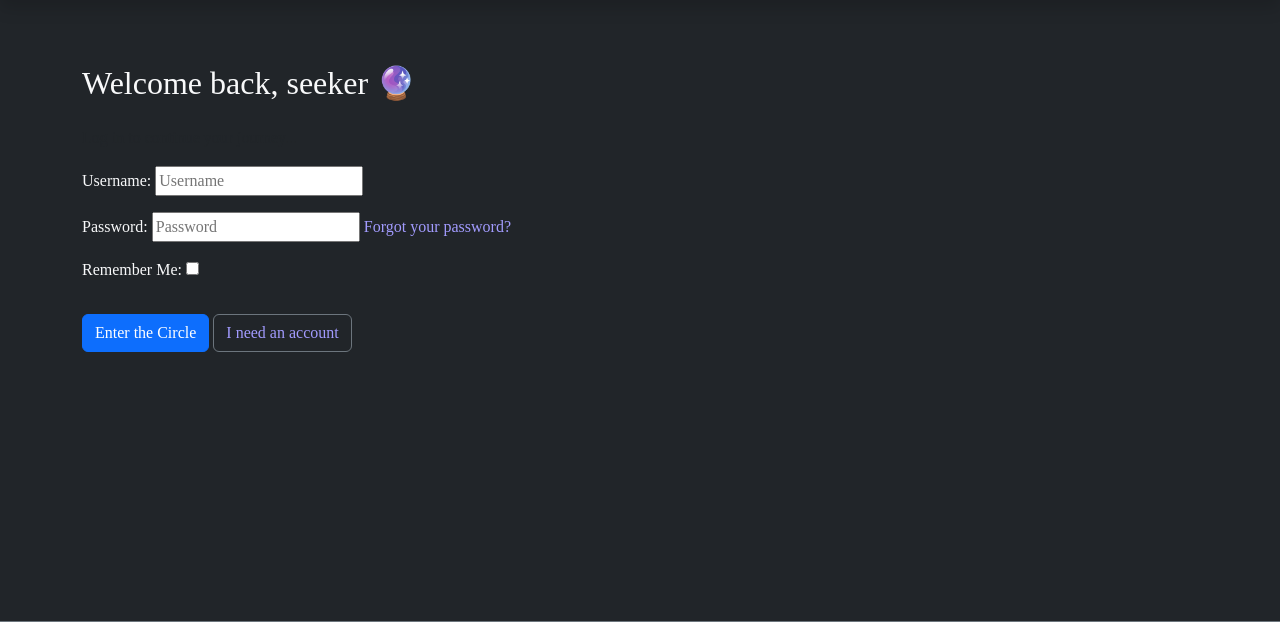
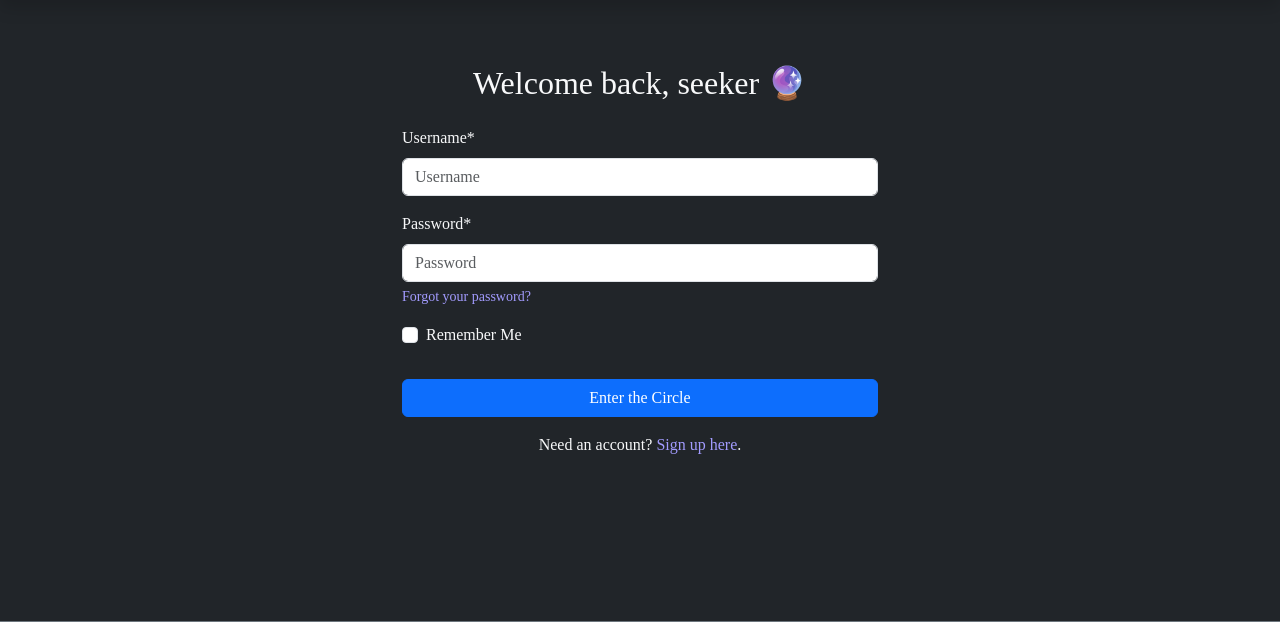
Before and after one commit to NavyBlue06/HecatesM, a Django app: page /accounts/login/ in a window 1280 px wide. Shown: the part 56-678 px from the top of the page. Run offline with Django 5.2, Linux system fonts and the light colour scheme; some libraries are stand-ins or nearby versions.

Commit message:
Refactor login and signup templates to use crispy forms for improved styling and consistency

```diff
--- a/templates/account/login.html
+++ b/templates/account/login.html
@@ -2,18 +2,18 @@
 {% load static %}
 {% load crispy_forms_tags %}
 
-
 {% block content %}
-<div class="container py-5">
-    <h2 class="mb-4">Welcome back, seeker 🔮</h2>
-    <p class="text-muted">Log in to continue your journey...</p>
+<div class="container py-5" style="max-width: 500px;">
+    <h2 class="mb-4 text-center">Welcome back, seeker 🔮</h2>
 
     <form method="post" action="{% url 'account_login' %}">
         {% csrf_token %}
-        {{ form.as_p }}
+        {{ form|crispy }}
 
-        <button type="submit" class="btn btn-primary mt-3">Enter the Circle</button>
-        <a href="{% url 'account_signup' %}" class="btn btn-outline-secondary mt-3">I need an account</a>
+        <button type="submit" class="btn btn-primary mt-3 w-100">Enter the Circle</button>
+        <p class="mt-3 text-center">
+            Need an account? <a href="{% url 'account_signup' %}">Sign up here</a>.
+        </p>
     </form>
 </div>
 {% endblock %}
--- a/templates/account/signup.html
+++ b/templates/account/signup.html
@@ -7,7 +7,8 @@
     <h2 class="mb-3">Join the Coven 🌙</h2>
     <form method="post" action="{% url 'account_signup' %}">
         {% csrf_token %}
-        {{ form.as_p }}
+        {{ form|crispy }}
+
         <button type="submit" class="btn btn-success">Awaken Your Account</button>
         <p class="mt-3">
             Already initiated? <a href="{% url 'account_login' %}">Log in here</a>.
```
